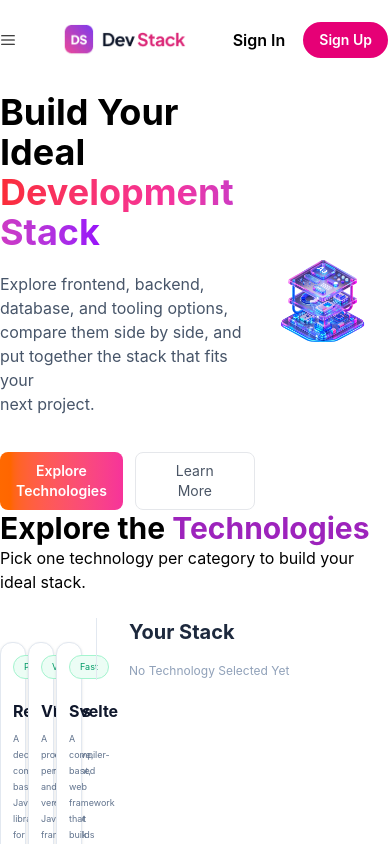
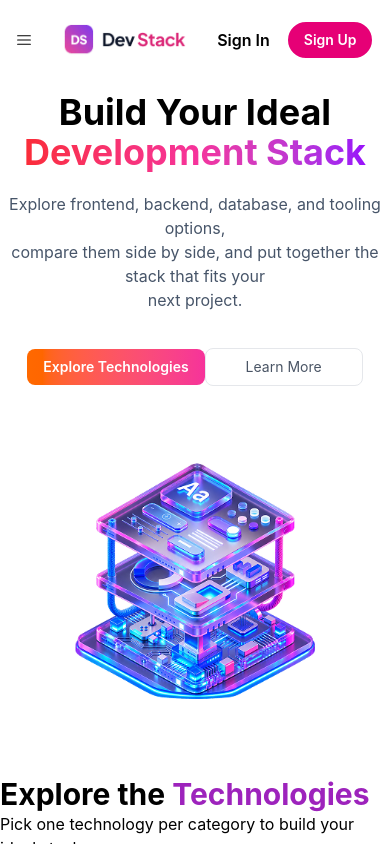
Before and after one commit to abirhosen30/Dev-react-project, a React (Vite) app: page / in a window 390 px wide. Shown: the top 844 px of the page. Built offline with nearby package versions, Linux system fonts and the light colour scheme; grey boxes are pictures that could not be loaded.

Commit message:
Mobile hero section

```diff
--- a/src/components/Hero.tsx
+++ b/src/components/Hero.tsx
@@ -3,7 +3,7 @@ import heroPic from '../assets/banner-stack.png'
 
 const Hero = () => {
   return (
-    <div className="container mx-auto flex items-center justify-between mt-5">
+    <div className="container mx-auto md:flex items-center text-center md:justify-between mt-5">
       <div>
         <h1 className="font-bold text-4xl mb-5">
           Build Your Ideal <br /><span className="bg-linear-to-r from-red-500 via-pink-500 to-purple-600 bg-clip-text text-transparent">Development Stack</span>
@@ -13,13 +13,13 @@ const Hero = () => {
           side by side, and put together the stack that fits your <br />next project.
         </p>
 
-        <div className="flex gap-3 mt-9">
+        <div className="md:flex gap-3 mt-9">
             <button className="rounded-lg bg-linear-to-r from-orange-500 to-pink-500 px-4 py-2 text-sm font-semibold text-white">Explore Technologies</button>
             <button className="rounded-lg border border-gray-200 bg-white px-10 py-2 text-sm text-gray-600">Learn More</button>
         </div>
       </div>
       <div>
-            <img src={heroPic} alt="" />
+            <img src={heroPic} alt="" className="w-full md:w-auto" />
       </div>
     </div>
   );
--- a/src/components/Nav.tsx
+++ b/src/components/Nav.tsx
@@ -3,7 +3,7 @@ import { RxHamburgerMenu } from "react-icons/rx";
 
 const Nav = () => {
   return (
-    <div className="container mx-auto flex items-center justify-between mt-5 pb-3 sticky top-0 z-50 bg-white">
+    <div className="container mx-auto flex items-center  justify-around md:justify-between mt-5 pb-3 sticky top-0 z-50 bg-white">
       <RxHamburgerMenu className="md:hidden" />
       <div>
         <img src={logo} alt="" className="h-8 w-auto sm:h-9" />
```
